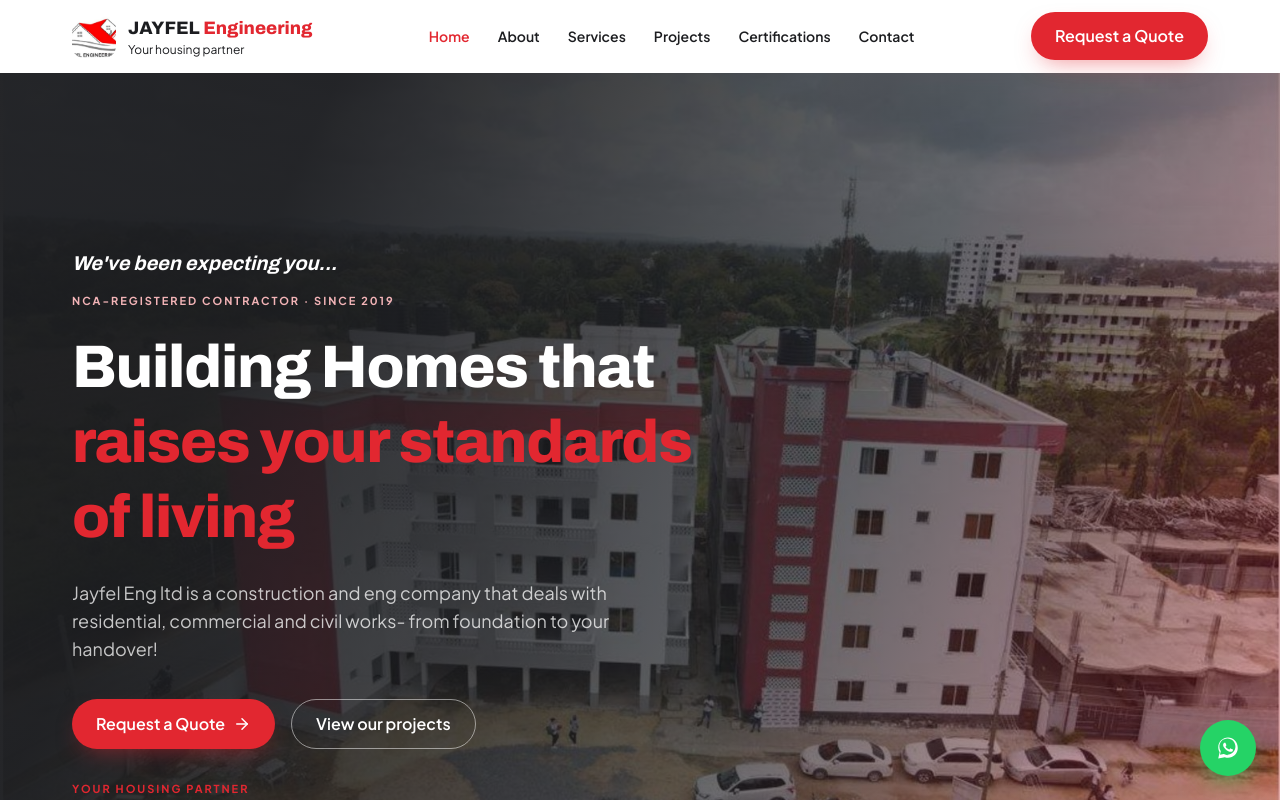
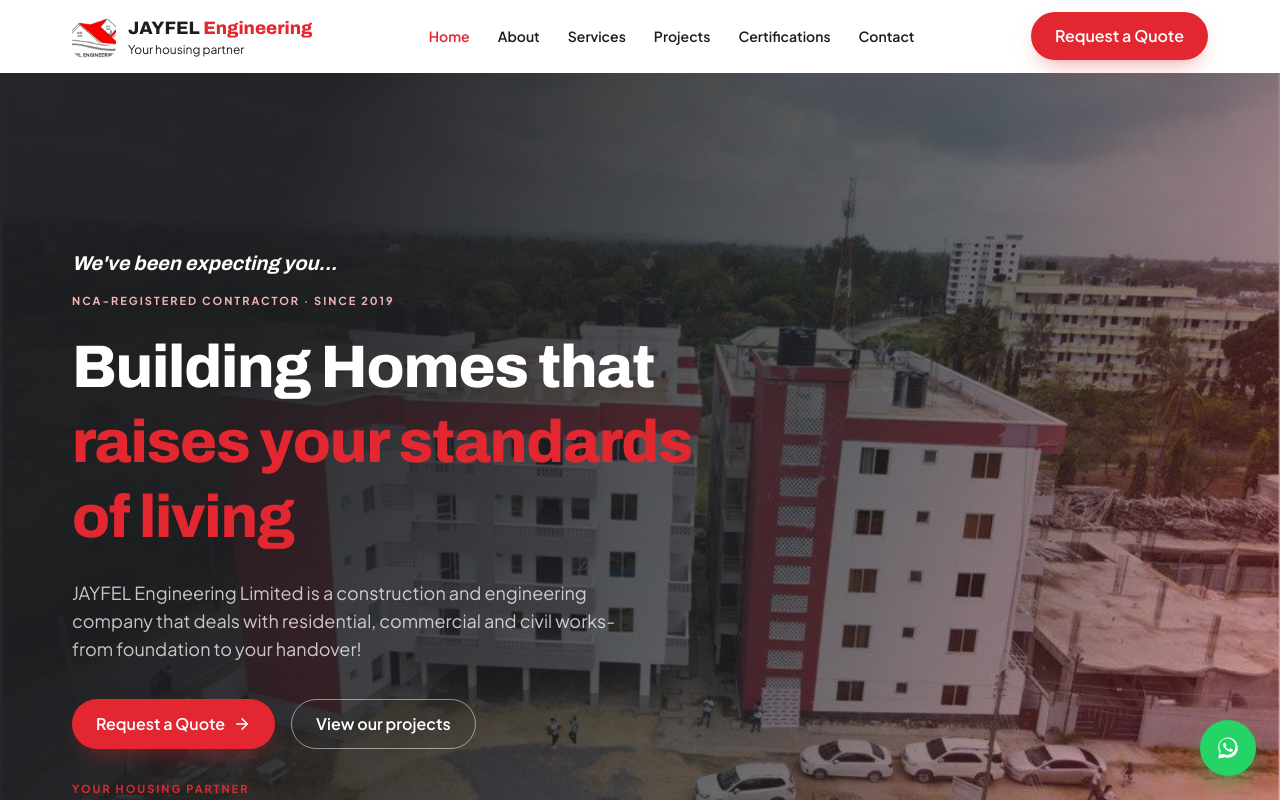
Before and after one commit to jacksonlumumba2026-web/jayfel-engineering, a React (Vite) app: page / in a window 1280 px wide. Shown: the top 800 px of the page. Built offline with nearby package versions, Linux system fonts and the light colour scheme.

Commit message:
Use full company name instead of short form in hero subtitle

```diff
--- a/src/pages/Home.tsx
+++ b/src/pages/Home.tsx
@@ -48,7 +48,7 @@ export default function Home() {
             </h1>
           </Reveal>
           <Reveal delay={200}>
-            <p className="mt-6 max-w-xl text-lg text-white/75">Jayfel Eng ltd is a construction and eng company that deals with residential, commercial and civil works- from foundation to your handover!</p>
+            <p className="mt-6 max-w-xl text-lg text-white/75">JAYFEL Engineering Limited is a construction and engineering company that deals with residential, commercial and civil works- from foundation to your handover!</p>
           </Reveal>
           <Reveal delay={300}>
             <div className="mt-9 flex flex-wrap gap-4">
```
